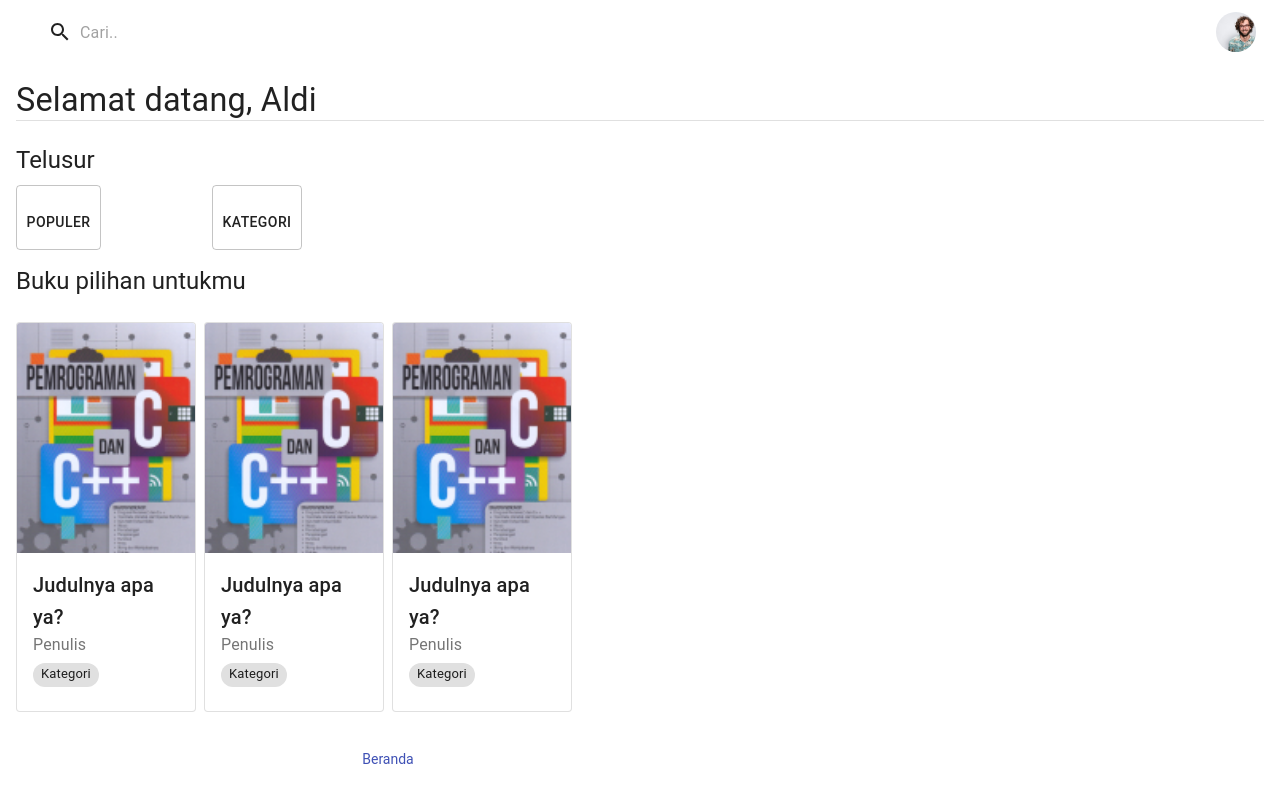
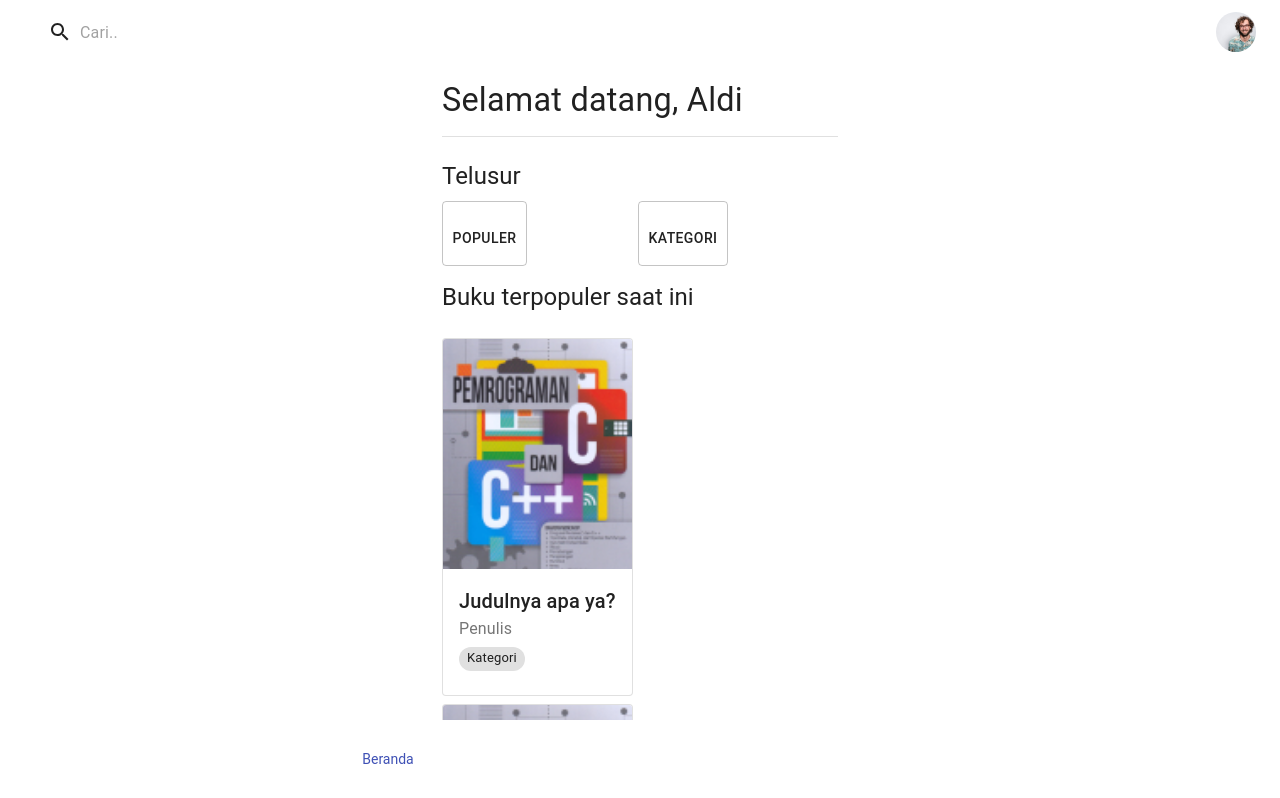
Before and after one commit to Emuajiz/libry, a React (Create React App) app in the folder frontend/: page / in a window 1280 px wide. Shown: the top 798 px of the page. Built offline with nearby package versions, Linux system fonts and the light colour scheme.

Commit message:
Rapiin space+tambah container

```diff
--- a/frontend/src/App.js
+++ b/frontend/src/App.js
@@ -1,14 +1,12 @@
 import React from 'react';
 import logo from './logo.svg';
-import { Grid, CssBaseline } from '@material-ui/core'
+import { Grid, CssBaseline, Container } from '@material-ui/core'
 import Botnav from './components/Botnav'
 import Content from './components/Home'
 import AppBar from './components/Appbar'
 
 const containerStyles = {
-  height: '82vh',
   width: '100%',
-  overflow: 'auto',
   background: 'white',
 };
 
@@ -16,9 +14,11 @@ function App() {
   return (
     <div className="App">
       <Grid container direction="column">
-        <AppBar />
+      <AppBar />
         <div style={containerStyles}>
-          <Content />
+          <Container maxWidth='xs'>
+            <Content />
+          </Container>
         </div>
         <Botnav />
       </Grid>
--- a/frontend/src/components/Appbar.js
+++ b/frontend/src/components/Appbar.js
@@ -8,7 +8,6 @@ import { Icon } from '@iconify/react';
 import bxBell from '@iconify/icons-bx/bx-bell';
 import Avatar from '@material-ui/core/Avatar';
 import IconButton from '@material-ui/core/IconButton'
-import Button from '@material-ui/core/Button';
 
 const useStyles = makeStyles((theme) => ({
   root: {
--- a/frontend/src/components/BookList.js
+++ b/frontend/src/components/BookList.js
@@ -1,14 +1,14 @@
 import React from 'react';
-import { createMuiTheme, responsiveFontSizes, ThemeProvider, makeStyles } from '@material-ui/core/styles';
-import { Card, CardContent, CardMedia, Typography, Chip, GridList, GridListTile } from '@material-ui/core'
-import { Icon } from '@iconify/react';
+import { createMuiTheme, responsiveFontSizes, makeStyles } from '@material-ui/core/styles';
+import { Card, CardContent, CardMedia, Typography, Chip} from '@material-ui/core'
 
 let theme = createMuiTheme();
 theme = responsiveFontSizes(theme);
 
 const useStyles = makeStyles({
     root: {
-        maxWidth: 180,
+        minWidth: 120,
+        maxWidth: '100%',
         marginRight: theme.spacing(1),
         marginBottom: theme.spacing(1),
     },
--- a/frontend/src/components/Botnav.js
+++ b/frontend/src/components/Botnav.js
@@ -14,6 +14,8 @@ const useStyles = makeStyles({
   root: {
     width: '100%',
     height: '10vh',
+    bottom: '0',
+    position: 'fixed',
   },
 });
 
--- a/frontend/src/components/Home.js
+++ b/frontend/src/components/Home.js
@@ -1,15 +1,14 @@
 import React from 'react';
 import { createMuiTheme, responsiveFontSizes, ThemeProvider, makeStyles } from '@material-ui/core/styles';
-import Typography from '@material-ui/core/Typography';
-import Divider from '@material-ui/core/Divider';
+import { Typography, Divider, Button, Box } from '@material-ui/core';
 import CategoriesTab from './CategoriesTab'
 import Booklist from './BookList'
 
 const useStyles = makeStyles((theme) => ({
     root: {
-        margin: theme.spacing(2),
+        paddingBottom: '11vh',
     },
-    Title: {
+    spaceTop: {
         marginTop: theme.spacing(2),
     },
 }));
@@ -23,11 +22,18 @@ export default function Content() {
     return (
         <div className={classes.root}>
             <ThemeProvider theme={theme}>
-                <Typography variant="h4" component='h1'>Selamat datang, Aldi</Typography>
-                <Divider />
+                <Box className={classes.spaceTop}>
+                    <Typography variant="h4" component='h1'>Selamat datang, Aldi</Typography>
+                </Box>
+                <Divider className={classes.spaceTop}/>
                 <CategoriesTab />
-                <Typography variant='h5' component='h2' className={classes.Title}>Buku pilihan untukmu</Typography>
+                <Typography variant='h5' component='h2' className={classes.spaceTop}>Buku terpopuler saat ini</Typography>
                 <Booklist />
+                <Typography variant='h5' component='h2' className={classes.spaceTop}>Buku pilihan untumu</Typography>
+                <Booklist />
+                <Button fullWidth variant='contained' size='medium' color='primary' className={classes.spaceTop}>
+                    Lainnya
+                </Button>
             </ThemeProvider>
         </div>
     );
```
Also changed, not shown: frontend/index.html (deleted, +0 -11 lines).
